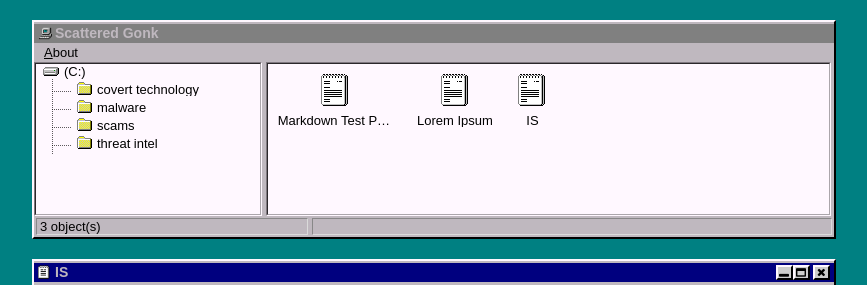
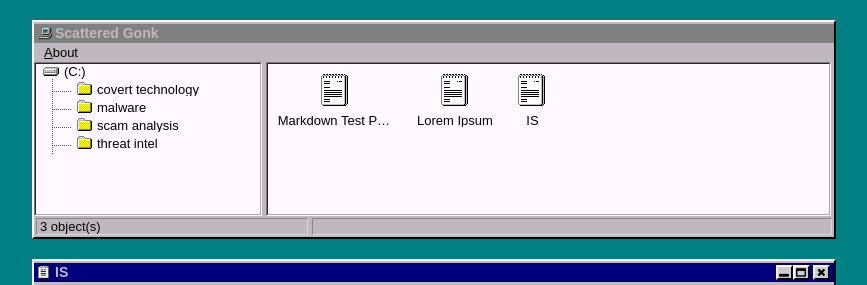
Before and after one commit to scattered-gonk/scattered-gonk.github.io, a Jekyll site: the page built from _posts/2017-08-30-is.md, in a window 1280 px wide. Shown: the top 285 px of the page, without its empty margins (206-1073 px from the left). Built offline with Jekyll 4.4.1, drawn with Linux system fonts in a browser that asks for light colours.

Commit message:
Updated files

```diff
--- a/_posts/2017-08-30-is.md
+++ b/_posts/2017-08-30-is.md
@@ -4,7 +4,7 @@ title:  "IS"
 date:   2017-08-30
 description: "qwerty"
 author: "ScatteredGonk"
-tags: scams
+tags: scam-analysis
 ---
 
 A friend of mine and I received a message from the IRS at nearly the same time.
```
